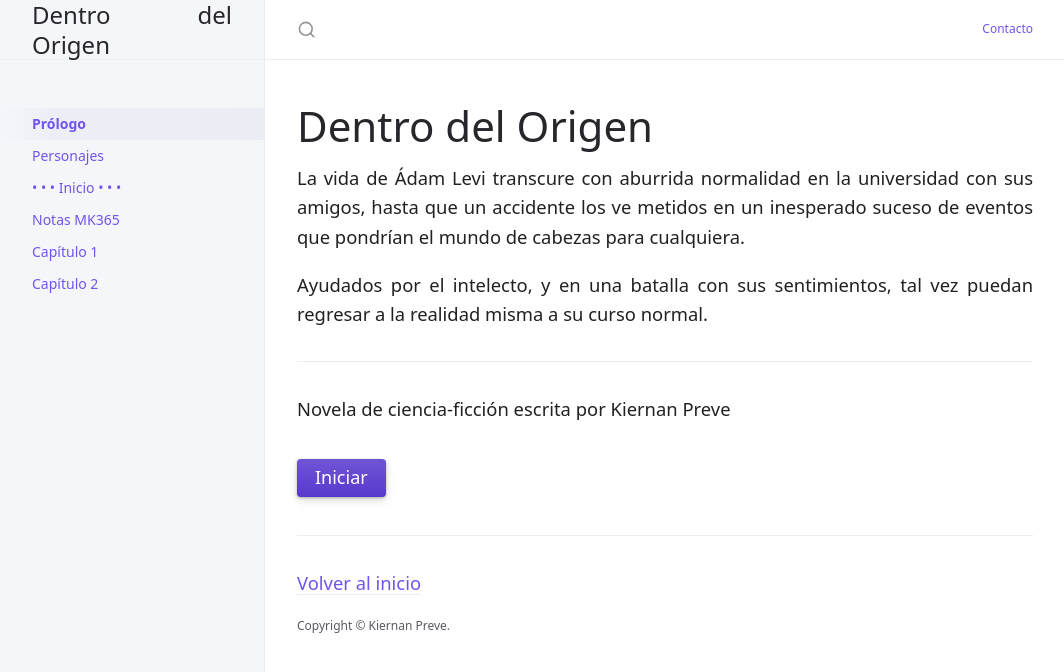
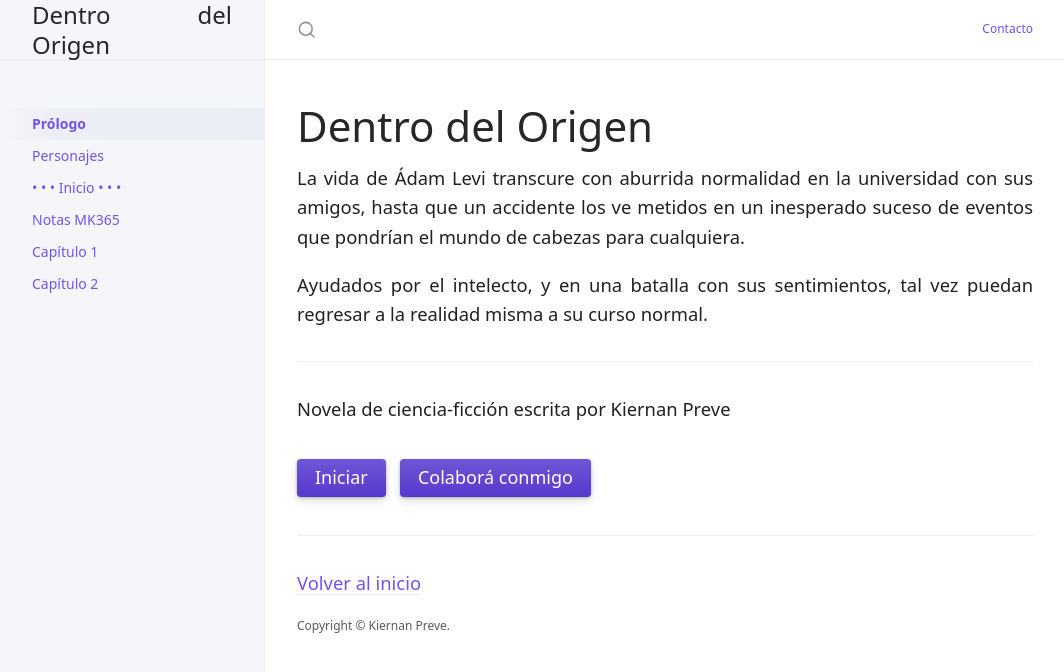
Before and after one commit to KierPrev/DentroDelOrigen, a Jekyll site: the page built from index.md, in a window 1280 px wide. Shown: the top 672 px of the page, without its empty margins (107-1171 px from the left). Built offline with Jekyll 4.4.1, drawn with Linux system fonts in a browser that asks for light colours.

Commit message:
Update index.md

```diff
--- a/index.md
+++ b/index.md
@@ -19,5 +19,5 @@
 
 Novela de ciencia-ficción escrita por Kiernan Preve
 
-[Iniciar](/docs/1-inicio.md){: .btn .btn-primary .fs-5 .mb-4 .mb-md-0 .mr-2 }
+[Iniciar](/docs/1-inicio.md){: .btn .btn-primary .fs-5 .mb-4 .mb-md-0 .mr-2 } [Colaborá conmigo](https://www.mercadopago.com.ar/subscriptions/checkout?preapproval_plan_id=2c938084802a37ba01802bb17b2e0016){: .btn .btn-primary .fs-5 .mb-4 .mb-md-0 .mr-2 }
 ---
```
